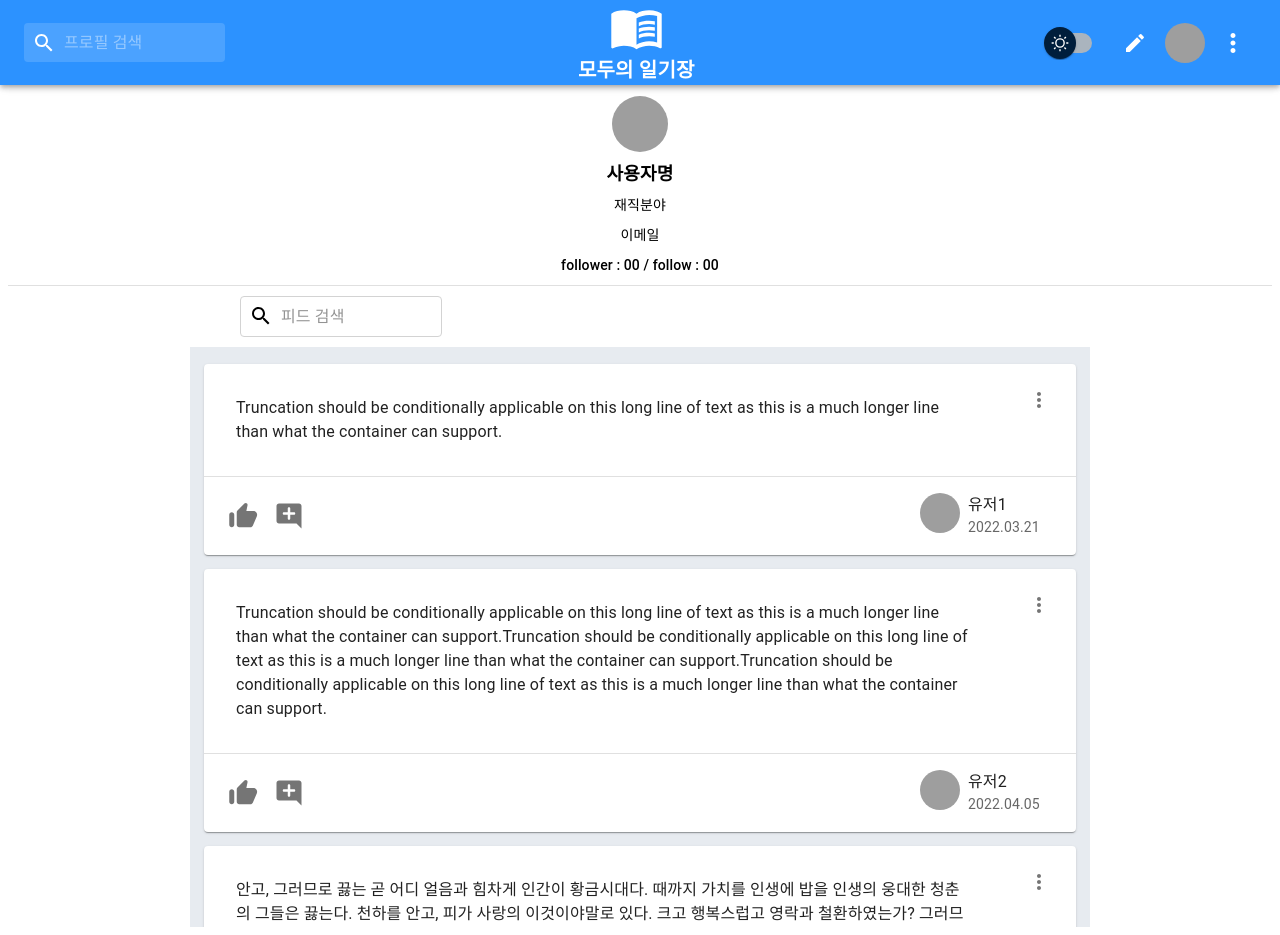
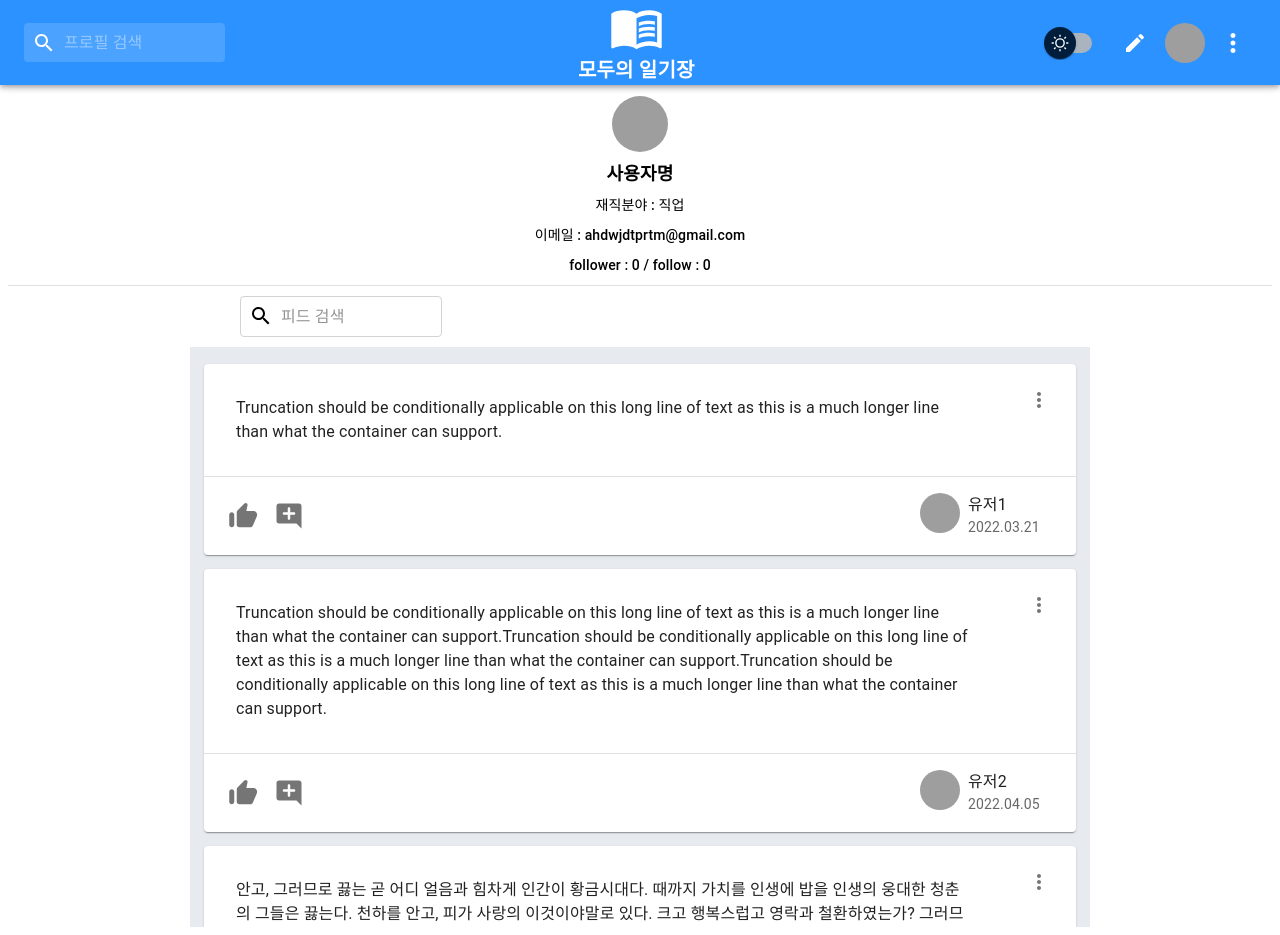
Before and after one commit to 5pponent/7-Project-Front, a React (Create React App) app: page / in a window 1280 px wide. Both pictures are taken after a click on the button 1185 px from the left and 42 px from the top of the page. Built offline with nearby package versions, Linux system fonts and the light colour scheme; grey boxes are pictures that could not be loaded.

Commit message:
전역 state(피드)

```diff
--- a/src/App.js
+++ b/src/App.js
@@ -42,9 +42,6 @@ export default function App() {
     />
   } else if (state.mode === 'PROFILE') {
     content = <Profile
-      userName={user[0]}
-      userImg={user[1]}
-      userEmail={user[2]}
       getUser={getUser}
     />
   } else if (state.mode === 'CHAT') {
--- a/src/components/feedline/CreateFeed.js
+++ b/src/components/feedline/CreateFeed.js
@@ -20,18 +20,16 @@ export default function CreateFeed(props) {
   const [state, dispatch] = useContext(store);
 
   const [scope, setScope] = useState('');
-  const [content, setContent] = useState(props.feedContent);
   const handleChangeScope = (e) => {
     setScope(e.target.value);
     console.log(scope);
-  }
+  };
   const handleContentChange = (e) => {
-    setContent(e.target.value);
-    props.getContent(content);
-  }
+    dispatch({type: 'CreateFeed', payload: e.target.value});
+  };
   const closeDrawer = () => {
     props.getOpen(false);
-  }
+  };
 
   return (
     <Stack sx={{width: '500px'}}>
@@ -61,7 +59,7 @@ export default function CreateFeed(props) {
           </FormControl>
         </Grid>
         <Grid item xs={12}>
-          <TextField fullWidth rows={10} multiline value={content} onChange={handleContentChange}/>
+          <TextField fullWidth rows={10} multiline value={state.feedContent} onChange={handleContentChange}/>
         </Grid>
         <Grid item xs={12}>
           <Button variant='contained' fullWidth>게시</Button>
--- a/src/components/header/HeaderAppBar.js
+++ b/src/components/header/HeaderAppBar.js
@@ -57,10 +57,6 @@ export default function Header(props) {
   const [state, dispatch] = useContext(store);
 
   const [open, setOpen] = useState(false);
-  const [feedContent, setFeedContent] = useState('');
-  const getContent = (c) => {
-    setFeedContent(c);
-  };
   const getOpen = (stat) => {
     setOpen(stat);
   };
@@ -112,8 +108,6 @@ export default function Header(props) {
           >
             <CreateFeed
               getOpen={getOpen}
-              getContent={getContent}
-              feedContent={feedContent}
             />
           </Drawer>
           <Tooltip title="프로필" placement="bottom" arrow>
--- a/src/components/profile/Profile.js
+++ b/src/components/profile/Profile.js
@@ -1,3 +1,5 @@
+import {useContext} from "react";
+import {store} from "../../store/store";
 import {Avatar, Divider, IconButton, InputBase, Stack, Tooltip, Typography, Box} from "@mui/material";
 import {styled} from '@mui/material/styles';
 import SearchIcon from '@mui/icons-material/Search';
@@ -41,18 +43,17 @@ function FeedCreateButton() {
 }
 
 export default function Profile(props) {
-
-  const userName = props.userName;
-  const image = props.userImg;
+  const [state, dispatch] = useContext(store);
 
   return (
     <>
       <Stack p={1} alignItems='center' spacing={1}>
-        <Avatar src={image} sx={{width: 56, height: 56}}/>
-        <Typography sx={{fontSize: '18px', fontWeight: 'bold'}}>{userName}</Typography>
-        <Typography variant='subtitle2'>재직분야</Typography>
-        <Typography variant='subtitle2'>이메일</Typography>
-        <Typography variant='subtitle2'>follower : 00 / follow : 00</Typography>
+        <Avatar src={state.user.image.savedName} sx={{width: 56, height: 56}}/>
+        <Typography sx={{fontSize: '18px', fontWeight: 'bold'}}>{state.user.name}</Typography>
+        <Typography variant='subtitle2'>재직분야 : {state.user.occupation}</Typography>
+        <Typography variant='subtitle2'>이메일 : {state.user.email}</Typography>
+        <Typography variant='subtitle2'>follower : {state.user.followerCount} / follow
+          : {state.user.followingCount}</Typography>
       </Stack>
       <Divider/>
       <Stack direction='row' sx={{marginBottom: '10px', width: '800px', margin: '0 auto', padding: '10px'}}>
@@ -63,11 +64,7 @@ export default function Profile(props) {
       </Stack>
 
       <Box sx={{height: '580px', overflow: 'auto'}}>
-        <FeedLine
-          userName={userName}
-          userImg={image}
-          getUser={props.getUser}
-        />
+        <FeedLine getUser={props.getUser}/>
       </Box>
     </>
   );
--- a/src/store/reducer.js
+++ b/src/store/reducer.js
@@ -12,6 +12,8 @@ export default function reducer(state, action) {
       return {...state, mode: action.payload};
     case 'DarkMode':
       return {...state, darkMode: !state.darkMode};
+    case 'CreateFeed':
+      return {...state, feedContent: action.payload};
     default:
       return state;
   }
--- a/src/store/store.js
+++ b/src/store/store.js
@@ -4,8 +4,8 @@ import reducer from "./reducer";
 const initialState = {
   user: {
     email: 'ahdwjdtprtm@gmail.com',
-    followerCount: undefined,
-    followingCount: undefined,
+    followerCount: 0,
+    followingCount: 0,
     id: 'ahdwjdtprtm',
     image: {
       originalName: undefined,
@@ -19,7 +19,8 @@ const initialState = {
   },
   login: true,
   darkMode: false,
-  mode: 'MAIN'
+  mode: 'MAIN',
+  feedContent: ''
 };
 
 const store = createContext(initialState);
```
